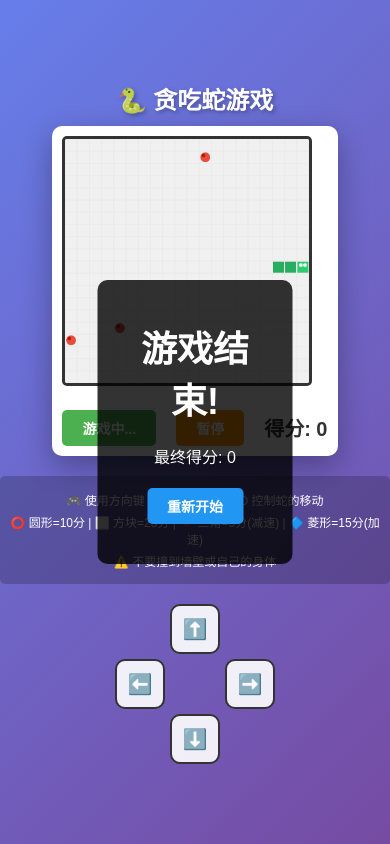
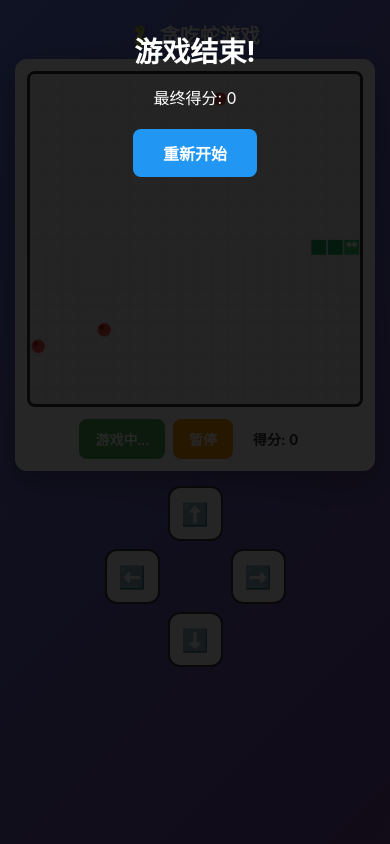
Before and after one commit to emilyhan163/snake-game, a plain HTML site: page index.html in a window 390 px wide. Both pictures are taken after a click on the button "开始游戏". Drawn offline with Linux system fonts and the light colour scheme.

Commit message:
feat: rewrite CSS with mobile-first approach
Replace desktop-first CSS with mobile-first approach:
- Base styles now target mobile devices by default
- Mobile controls shown by default, hidden on desktop
- Instructions hidden on mobile, shown on desktop
- Game over screen uses full-screen overlay on mobile
- Added touch-action and tap-highlight optimizations
- Use :active states for mobile, :hover for desktop
- Added support for 100dvh (dynamic viewport height)
- Added small phone breakpoint (<360px) for compact devices

Co-Authored-By: Claude Opus 4.6 <noreply@anthropic.com>

```diff
--- a/index.html
+++ b/index.html
@@ -21,30 +21,43 @@
 body {
     display: flex;
     flex-direction: column;
-            justify-content: center;
+    justify-content: flex-start;
     align-items: center;
     min-height: 100vh;
+    min-height: 100dvh;
     background: linear-gradient(135deg, #667eea 0%, #764ba2 100%);
-            font-family: 'Arial', sans-serif;
+    font-family: -apple-system, BlinkMacSystemFont, 'Segoe UI', Arial, sans-serif;
+    padding: 10px;
+    overflow-x: hidden;
 }
 
 h1 {
     color: white;
-            margin-bottom: 20px;
+    font-size: 20px;
+    margin: 10px 0;
     text-shadow: 2px 2px 4px rgba(0, 0, 0, 0.3);
 }
 
 #gameContainer {
     background: white;
-            padding: 20px;
-            border-radius: 10px;
+    padding: 12px;
+    border-radius: 12px;
     box-shadow: 0 10px 30px rgba(0, 0, 0, 0.3);
+    width: 100%;
+    max-width: 360px;
 }
 
 #gameCanvas {
+    display: block;
+    width: 100%;
+    max-width: 340px;
+    height: auto;
+    aspect-ratio: 1;
+    margin: 0 auto;
     border: 3px solid #333;
-            border-radius: 5px;
+    border-radius: 8px;
     background: #f0f0f0;
+    touch-action: none;
 }
 
 #gameCanvas.effect-slow {
@@ -59,19 +72,23 @@
 
 #controls {
     display: flex;
-            gap: 20px;
-            margin-top: 20px;
+    flex-wrap: wrap;
+    gap: 8px;
+    margin-top: 12px;
+    justify-content: center;
     align-items: center;
 }
 
 button {
-            padding: 10px 25px;
-            font-size: 16px;
+    padding: 10px 16px;
+    font-size: 14px;
     border: none;
-            border-radius: 5px;
+    border-radius: 8px;
     cursor: pointer;
-            transition: all 0.3s ease;
+    transition: all 0.2s ease;
     font-weight: bold;
+    touch-action: manipulation;
+    -webkit-tap-highlight-color: transparent;
 }
 
 #startBtn {
@@ -79,9 +96,9 @@
     color: white;
 }
 
-        #startBtn:hover {
+#startBtn:active {
     background: #45a049;
-            transform: translateY(-2px);
+    transform: scale(0.95);
 }
 
 #pauseBtn {
@@ -89,76 +106,79 @@
     color: white;
 }
 
-        #pauseBtn:hover {
+#pauseBtn:active {
     background: #e68900;
-            transform: translateY(-2px);
+    transform: scale(0.95);
 }
 
 #score {
-            font-size: 24px;
+    font-size: 14px;
     font-weight: bold;
     color: #333;
+    padding: 8px 12px;
 }
 
 #gameOver {
     display: none;
-            position: absolute;
-            top: 50%;
-            left: 50%;
-            transform: translate(-50%, -50%);
-            background: rgba(0, 0, 0, 0.8);
+    position: fixed;
+    top: 0;
+    left: 0;
+    right: 0;
+    bottom: 0;
+    background: rgba(0, 0, 0, 0.85);
     color: white;
-            padding: 40px;
-            border-radius: 10px;
+    padding: 30px;
+    border-radius: 0;
     text-align: center;
-            z-index: 100;
+    z-index: 1000;
+}
+
+#gameOver.show {
+    display: flex;
+    flex-direction: column;
+    justify-content: center;
+    align-items: center;
 }
 
 #gameOver h2 {
-            font-size: 36px;
-            margin-bottom: 20px;
+    font-size: 28px;
+    margin-bottom: 15px;
 }
 
 #restartBtn {
     background: #2196F3;
     color: white;
     margin-top: 20px;
+    padding: 12px 30px;
+    font-size: 16px;
 }
 
-        #restartBtn:hover {
+#restartBtn:active {
     background: #0b7dda;
-            transform: translateY(-2px);
+    transform: scale(0.95);
 }
 
 .instructions {
-            color: white;
-            margin-top: 20px;
-            text-align: center;
-            background: rgba(0, 0, 0, 0.2);
-            padding: 15px;
-            border-radius: 5px;
+    display: none;
 }
 
-        .instructions p {
-            margin: 5px 0;
-        }
-
-        /* 移动端控制按钮 */
+/* Mobile Controls - Default (shown on mobile) */
 .mobile-controls {
-            display: none;
-            grid-template-columns: repeat(3, 60px);
-            grid-template-rows: repeat(3, 60px);
-            gap: 5px;
-            margin-top: 20px;
+    display: grid;
+    grid-template-columns: repeat(3, 55px);
+    grid-template-rows: repeat(3, 55px);
+    gap: 8px;
+    margin-top: 15px;
+    justify-content: center;
 }
 
 .control-btn {
-            width: 60px;
-            height: 60px;
-            border-radius: 10px;
-            background: rgba(255, 255, 255, 0.9);
+    width: 55px;
+    height: 55px;
+    border-radius: 12px;
+    background: rgba(255, 255, 255, 0.95);
     border: 2px solid #333;
-            font-size: 24px;
+    font-size: 22px;
     display: flex;
     align-items: center;
     justify-content: center;
@@ -166,41 +186,53 @@
     user-select: none;
     -webkit-user-select: none;
     touch-action: manipulation;
+    -webkit-tap-highlight-color: transparent;
+    transition: transform 0.1s ease;
 }
 
 .control-btn:active {
-            background: rgba(200, 200, 200, 0.9);
-            transform: scale(0.95);
+    background: rgba(200, 200, 200, 0.95);
+    transform: scale(0.9);
 }
 
 .control-btn.empty {
     visibility: hidden;
 }
 
-        /* 响应式设计 */
-        @media (max-width: 600px) {
+/* Desktop Styles */
+@media (min-width: 601px) {
+    body {
+        justify-content: center;
+        padding: 20px;
+    }
+
     h1 {
-                font-size: 24px;
-                margin-bottom: 10px;
+        font-size: 28px;
+        margin-bottom: 20px;
     }
 
     #gameContainer {
-                padding: 10px;
+        padding: 20px;
+        max-width: 450px;
     }
 
     #gameCanvas {
-                width: 300px !important;
-                height: 300px !important;
+        max-width: 400px;
+        border-radius: 5px;
     }
 
     #controls {
-                flex-wrap: wrap;
-                justify-content: center;
+        gap: 15px;
+        margin-top: 20px;
     }
 
     button {
-                padding: 8px 20px;
-                font-size: 14px;
+        padding: 10px 25px;
+        font-size: 16px;
+    }
+
+    button:hover {
+        transform: translateY(-2px);
     }
 
     #score {
@@ -208,30 +240,64 @@
     }
 
     .instructions {
-                font-size: 12px;
+        display: block;
+        color: white;
+        margin-top: 20px;
+        text-align: center;
+        background: rgba(0, 0, 0, 0.2);
+        padding: 15px;
+        border-radius: 8px;
+    }
+
+    .instructions p {
+        margin: 5px 0;
+        font-size: 14px;
+    }
+
+    .mobile-controls {
+        display: none;
+    }
+
+    #gameOver {
+        position: absolute;
+        padding: 40px;
+        border-radius: 12px;
+    }
+
+    #gameOver h2 {
+        font-size: 36px;
+    }
+}
+
+/* Small phones */
+@media (max-width: 360px) {
+    #gameContainer {
         padding: 10px;
     }
 
-            .mobile-controls {
-                display: grid;
-            }
+    #gameCanvas {
+        max-width: 280px;
     }
 
-        @media (max-width: 400px) {
-            #gameCanvas {
-                width: 250px !important;
-                height: 250px !important;
+    .mobile-controls {
+        grid-template-columns: repeat(3, 48px);
+        grid-template-rows: repeat(3, 48px);
+        gap: 6px;
     }
 
     .control-btn {
-                width: 50px;
-                height: 50px;
-                font-size: 20px;
+        width: 48px;
+        height: 48px;
+        font-size: 18px;
     }
 
-            .mobile-controls {
-                grid-template-columns: repeat(3, 50px);
-                grid-template-rows: repeat(3, 50px);
+    button {
+        padding: 8px 12px;
+        font-size: 13px;
+    }
+
+    #score {
+        font-size: 13px;
     }
 }
     </style>
```
Lines whose indentation alone changed are shown as unchanged.
